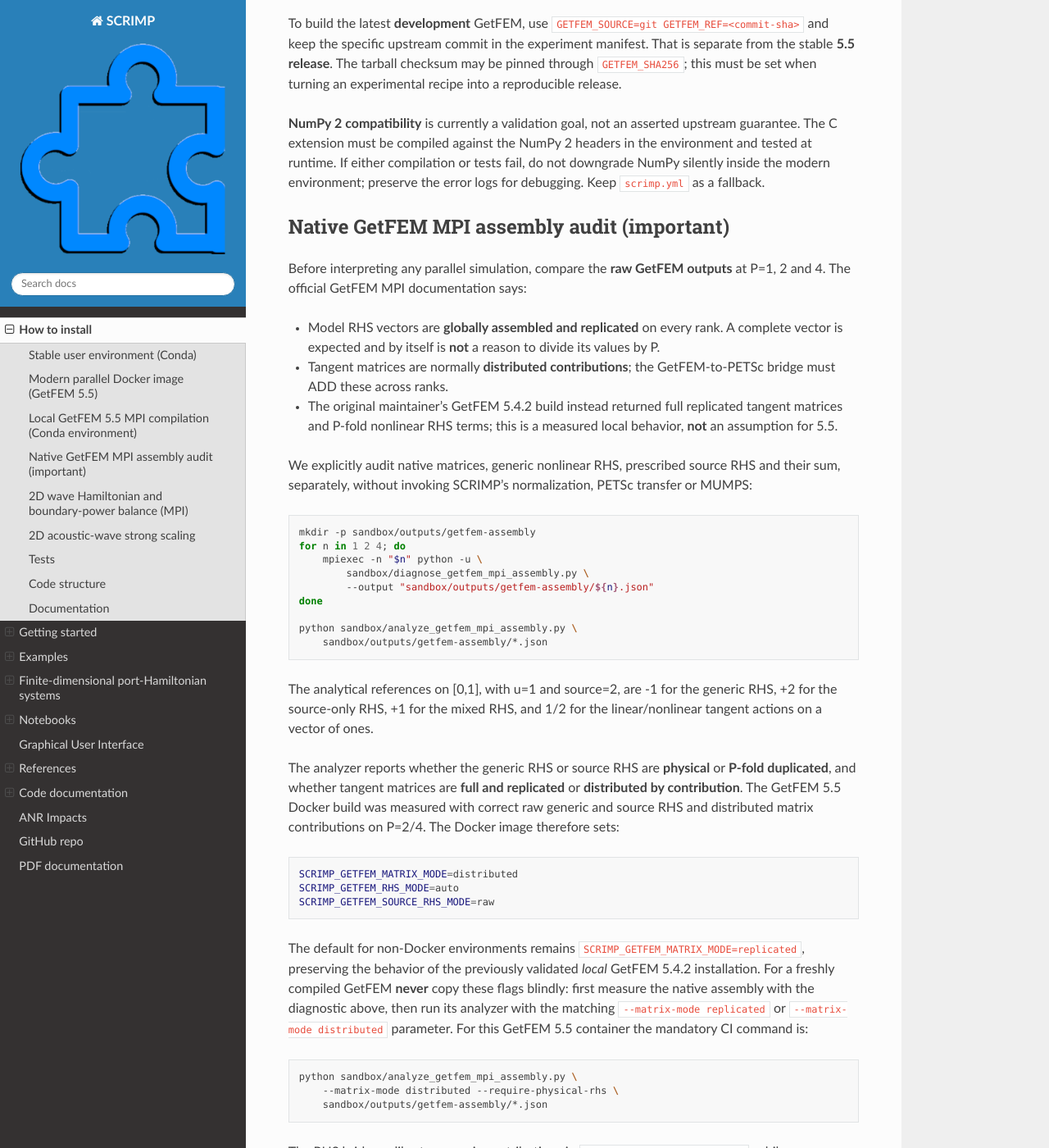
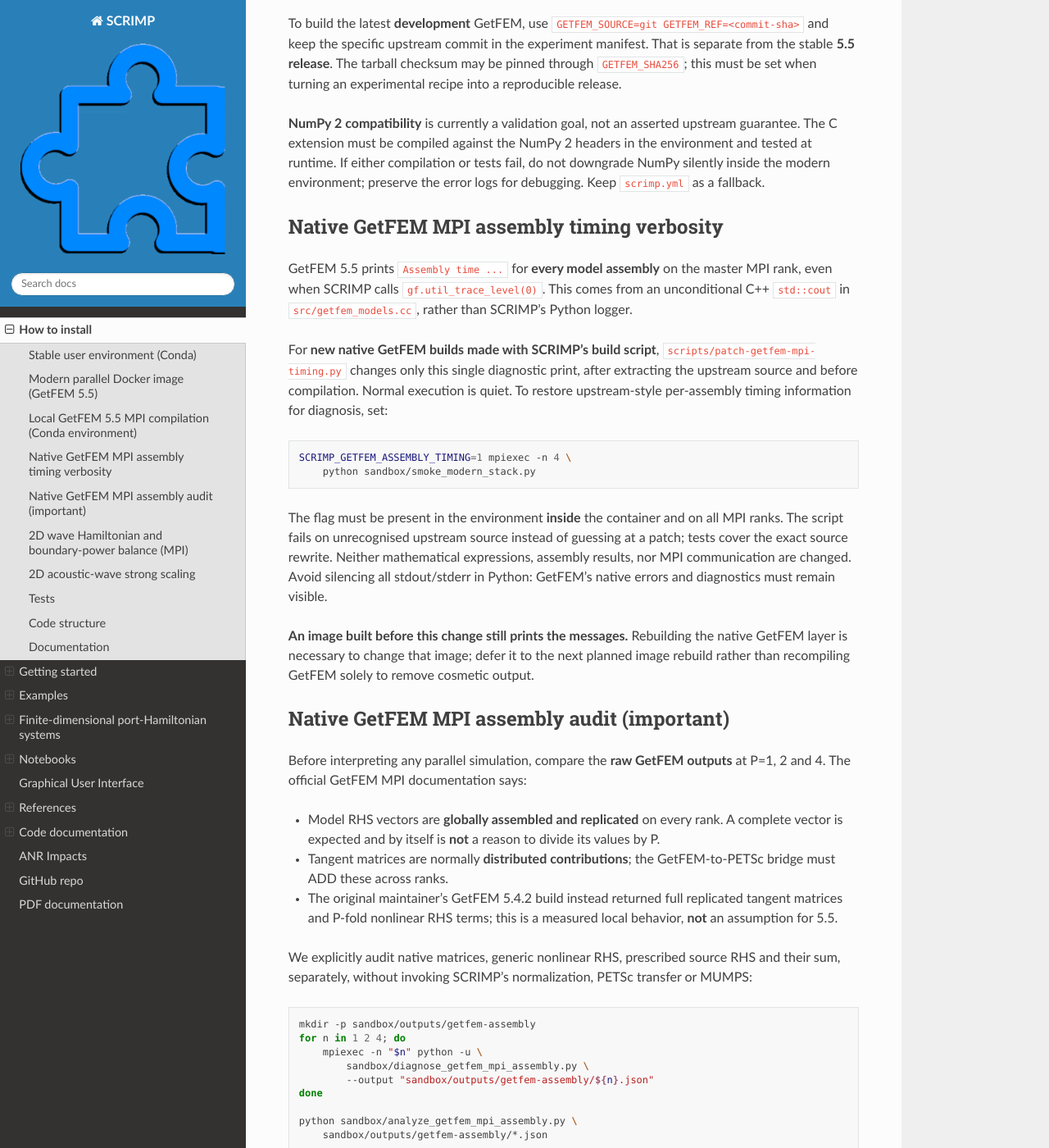
Before and after one commit to g-haine/scrimp, a Sphinx documentation site: the page built from docs/source/install.rst, in a window 1280 px wide and 1400 px high, scrolled down 2136 px. Shown: the whole window at 82% size. Built offline with Sphinx 7.4.7 and the Read the Docs theme 3.1.0, drawn with Linux system fonts in a browser that asks for light colours.

Commit message:
Document quiet-by-default GetFEM MPI assembly print and runtime diagnostic opt-in

```diff
--- a/docs/source/install.rst
+++ b/docs/source/install.rst
@@ -125,6 +125,38 @@ against the NumPy 2 headers in the environment and tested at
 runtime. If either compilation or tests fail, do not downgrade
 NumPy silently inside the modern environment; preserve the
 error logs for debugging. Keep ``scrimp.yml`` as a fallback.
+
+Native GetFEM MPI assembly timing verbosity
+-----------------------------------------
+
+GetFEM 5.5 prints ``Assembly time ...`` for **every model assembly**
+on the master MPI rank, even when SCRIMP calls
+``gf.util_trace_level(0)``. This comes from an unconditional
+C++ ``std::cout`` in ``src/getfem_models.cc``, rather than
+SCRIMP's Python logger.
+
+For **new native GetFEM builds made with SCRIMP's build script**,
+``scripts/patch-getfem-mpi-timing.py`` changes only this single
+diagnostic print, after extracting the upstream source and before
+compilation. Normal execution is quiet. To restore upstream-style
+per-assembly timing information for diagnosis, set:
+
+.. code-block:: bash
+
+    SCRIMP_GETFEM_ASSEMBLY_TIMING=1 mpiexec -n 4 \
+        python sandbox/smoke_modern_stack.py
+
+The flag must be present in the environment **inside** the
+container and on all MPI ranks. The script fails on unrecognised
+upstream source instead of guessing at a patch; tests cover the exact
+source rewrite. Neither mathematical expressions, assembly results,
+nor MPI communication are changed. Avoid silencing all stdout/stderr
+in Python: GetFEM's native errors and diagnostics must remain visible.
+
+**An image built before this change still prints the messages.**
+Rebuilding the native GetFEM layer is necessary to change that image;
+defer it to the next planned image rebuild rather than recompiling
+GetFEM solely to remove cosmetic output.
 
 Native GetFEM MPI assembly audit (important)
 ---------------------------------------------
```
